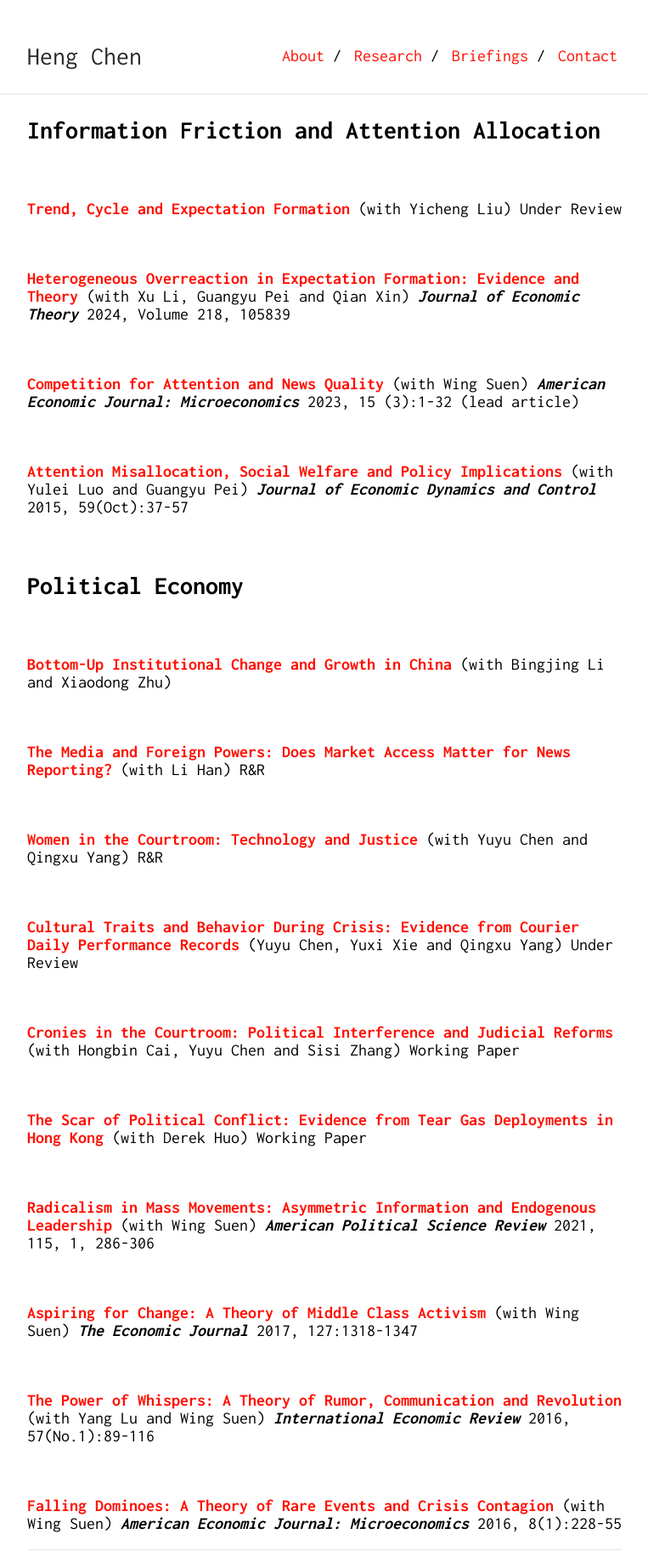
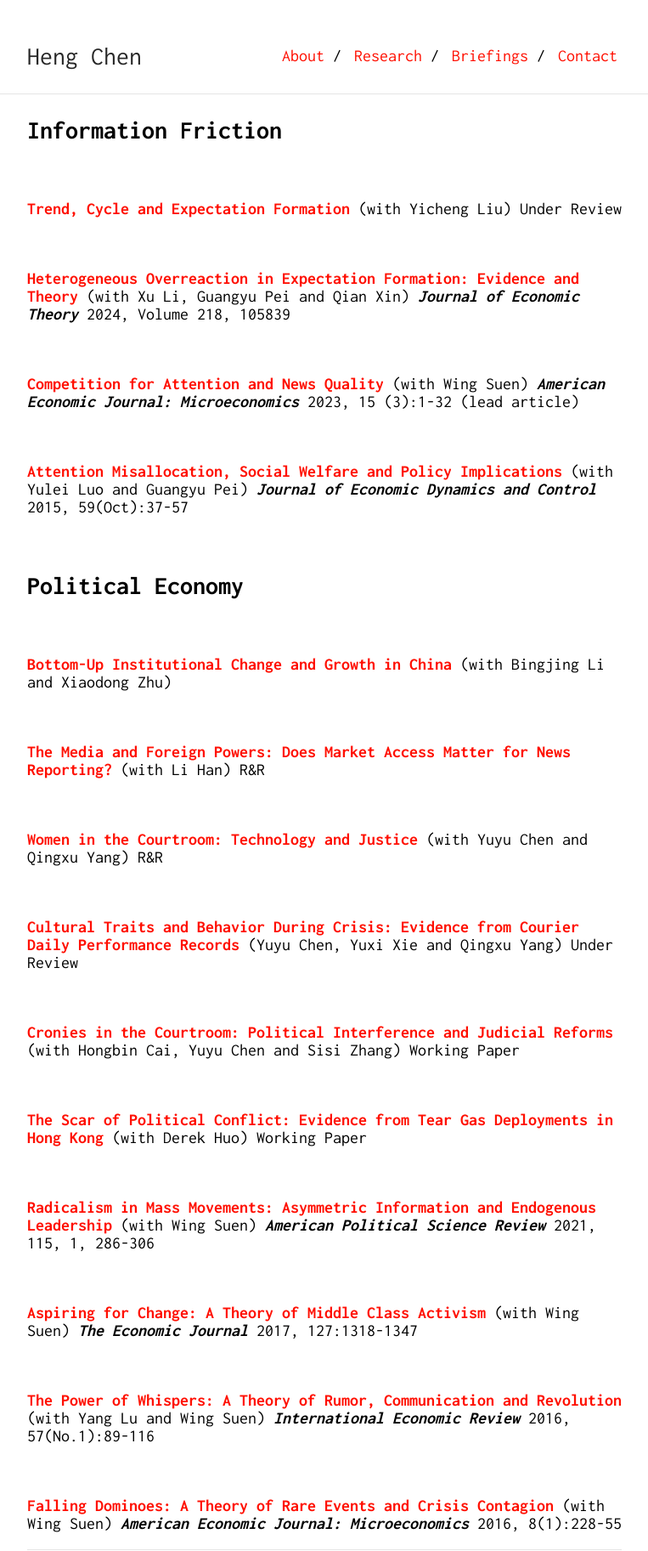
Before and after one commit to Shuyan0210611X/henrychen.github.io, a Jekyll site: the page built from research.md, in a window 1280 px wide. Shown: the whole page at 85% size, without its empty margins (258-1021 px from the left). Built offline with Jekyll 4.4.1, drawn with Linux system fonts in a browser that asks for light colours; our own code applies the rules of GitHub Pages for plain Markdown files.

Commit message:
Update research.md

```diff
--- a/research.md
+++ b/research.md
@@ -4,7 +4,7 @@ permalink: /research/
 ---
 
 
-## Information Friction and Attention Allocation
+## Information Friction
 <br>
 
 [**Trend, Cycle and Expectation Formation**](/files/Trend.pdf) (with Yicheng Liu) Under Review
```
